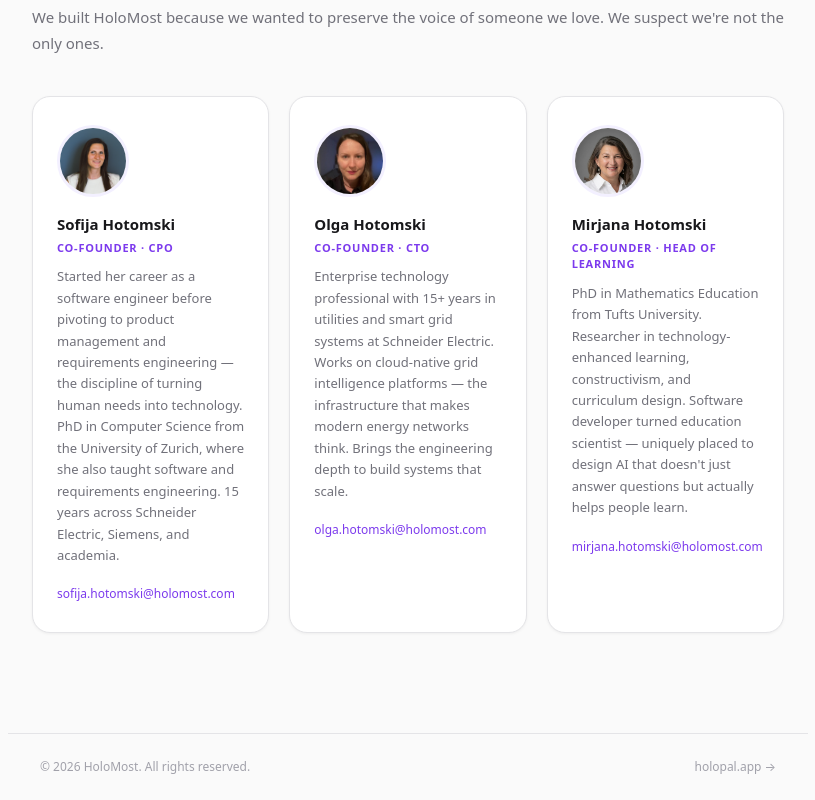
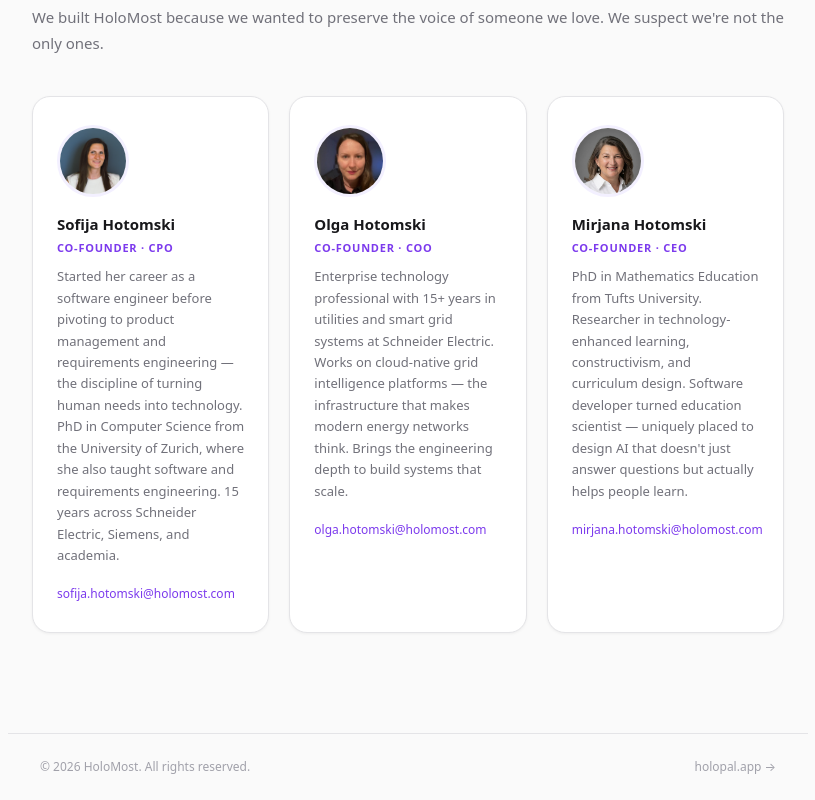
Before and after one commit to hotomski/holomost, a Next.js app: page / in a window 1280 px wide. Shown: the part 1757-2557 px from the top of the page, without its empty margins (232-1047 px from the left). Built offline with nearby package versions, Linux system fonts and the light colour scheme.

Commit message:
Update roles: Mirjana → CEO, Olga → COO

```diff
--- a/app/page.tsx
+++ b/app/page.tsx
@@ -11,14 +11,14 @@ const TEAM = [
   },
   {
     name: "Olga Hotomski",
-    role: "Co-founder · CTO",
+    role: "Co-founder · COO",
     bio: "Enterprise technology professional with 15+ years in utilities and smart grid systems at Schneider Electric. Works on cloud-native grid intelligence platforms — the infrastructure that makes modern energy networks think. Brings the engineering depth to build systems that scale.",
     photo: "/images/olga.jpg",
     email: "olga.hotomski@holomost.com",
   },
   {
     name: "Mirjana Hotomski",
-    role: "Co-founder · Head of Learning",
+    role: "Co-founder · CEO",
     bio: "PhD in Mathematics Education from Tufts University. Researcher in technology-enhanced learning, constructivism, and curriculum design. Software developer turned education scientist — uniquely placed to design AI that doesn't just answer questions but actually helps people learn.",
     photo: "/images/mirjana.png",
     email: "mirjana.hotomski@holomost.com",
```
